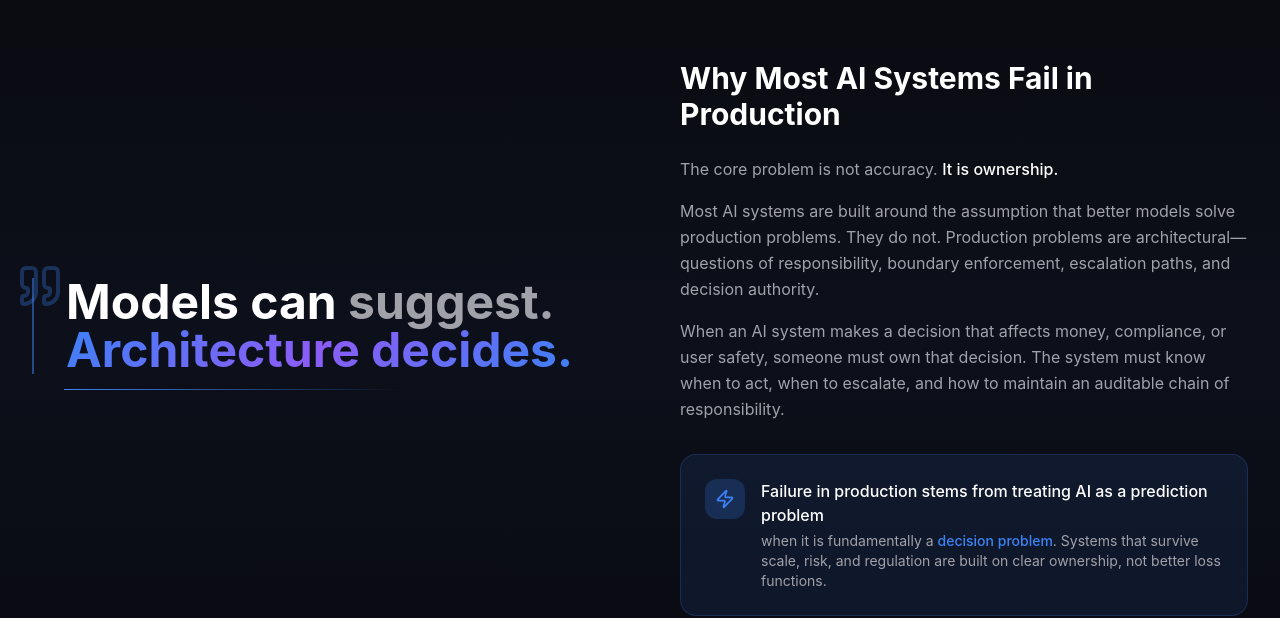
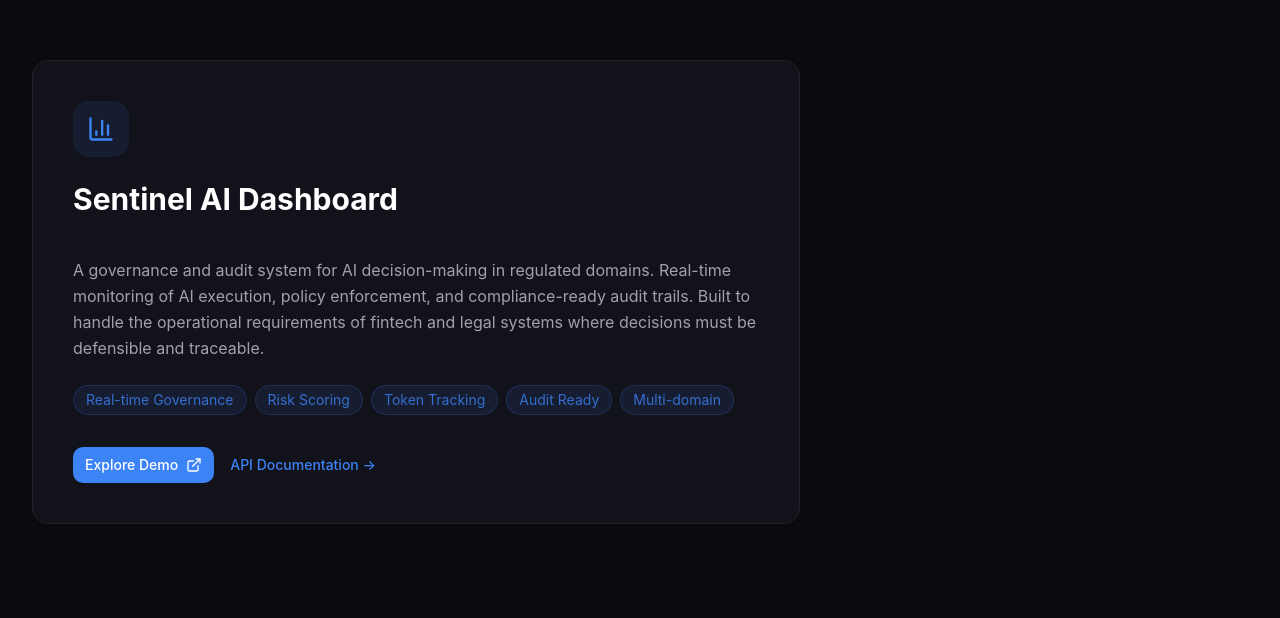
Before and after one commit to cmbessone/cristianbessone-portfolio, a React (Vite) app in the folder app/: page / in a window 1280 px wide. Shown: the part 1860-2478 px from the top of the page. Built offline with nearby package versions, Linux system fonts and the light colour scheme.

Commit message:
sentinelai.dashboard

```diff
--- a/app/src/App.tsx
+++ b/app/src/App.tsx
@@ -1,6 +1,7 @@
 import Navigation from './sections/Navigation';
 import Hero from './sections/Hero';
 import WhatIWorkOn from './sections/WhatIWorkOn';
+import SentinelAIDashboard from './sections/SentinelAIDashboard';
 import Philosophy from './sections/Philosophy';
 import About from './sections/About';
 import Writing from './sections/Writing';
@@ -17,6 +18,7 @@ function App() {
         <main>
           <Hero />
           <WhatIWorkOn />
+          <SentinelAIDashboard />
           <Philosophy />
           <About />
           <Writing />
--- a/app/src/i18n/LanguageContext.tsx
+++ b/app/src/i18n/LanguageContext.tsx
@@ -50,6 +50,18 @@ const translations = {
             'Systems designed to operate under scale, audit requirements, version control, rollback capability, and the organizational realities of regulated industries.',
         },
       ],
+    },
+
+    // Sentinel AI Dashboard
+    sentinel: {
+      title: 'Sentinel AI Dashboard',
+      description:
+        'A governance and audit system for AI decision-making in regulated domains. Real-time monitoring of AI execution, policy enforcement, and compliance-ready audit trails. Built to handle the operational requirements of fintech and legal systems where decisions must be defensible and traceable.',
+      features: ['Real-time Governance', 'Risk Scoring', 'Token Tracking', 'Audit Ready', 'Multi-domain'],
+      cta: 'Explore Demo',
+      apiLink: 'API Documentation',
+      demoUrl: 'https://sentinelai.cristianbessone.com/',
+      apiUrl: 'https://api.cristianbessone.com/docs',
     },
 
     // Philosophy
@@ -199,6 +211,18 @@ const translations = {
       ],
     },
 
+    // Sentinel AI Dashboard
+    sentinel: {
+      title: 'Sentinel AI Dashboard',
+      description:
+        'Un sistema de gobernanza y auditoría para la toma de decisiones de IA en dominios regulados. Monitoreo en tiempo real de ejecución de IA, cumplimiento de políticas y pistas de auditoría listas para cumplimiento. Construido para manejar los requisitos operacionales de sistemas fintech y legales donde las decisiones deben ser defendibles y rastreables.',
+      features: ['Gobernanza en Tiempo Real', 'Scoring de Riesgo', 'Rastreo de Tokens', 'Auditoría Lista', 'Multi-dominio'],
+      cta: 'Explorar Demo',
+      apiLink: 'Documentación API',
+      demoUrl: 'https://sentinelai.cristianbessone.com/dashboard',
+      apiUrl: 'https://api.cristianbessone.com',
+    },
+
     // Philosophy
     philosophy: {
       quote1: 'Los modelos pueden ',
--- /dev/null
+++ b/app/src/sections/SentinelAIDashboard.tsx
@@ -0,0 +1,80 @@
+import { motion } from 'framer-motion';
+import { BarChart3, ExternalLink } from 'lucide-react';
+import { Button } from '@/components/ui/button';
+import { useLanguage } from '@/i18n/LanguageContext';
+
+export default function SentinelAIDashboard() {
+  const { t } = useLanguage();
+
+  return (
+    <section className="relative py-24 sm:py-32">
+      <div className="max-w-7xl mx-auto px-4 sm:px-6 lg:px-8">
+        <motion.div
+          initial={{ opacity: 0, y: 20 }}
+          whileInView={{ opacity: 1, y: 0 }}
+          viewport={{ once: true, margin: '-100px' }}
+          transition={{ duration: 0.6, ease: [0.22, 1, 0.36, 1] }}
+          className="group relative max-w-3xl"
+        >
+          <div className="relative h-full p-8 md:p-10 rounded-2xl bg-dark-100 border border-border transition-all duration-500 hover:border-primary/30 hover:shadow-glow-sm overflow-hidden">
+            {/* Hover gradient overlay */}
+            <div className="absolute inset-0 bg-gradient-to-br from-primary/5 to-transparent opacity-0 group-hover:opacity-100 transition-opacity duration-500" />
+
+            {/* Content */}
+            <div className="relative z-10">
+              <div className="flex items-start justify-between mb-6">
+                <div>
+                  <div className="w-14 h-14 rounded-xl bg-primary/10 flex items-center justify-center mb-6 group-hover:bg-primary/20 transition-colors duration-300">
+                    <BarChart3 className="w-7 h-7 text-primary" />
+                  </div>
+
+                  <h3 className="text-2xl md:text-3xl font-bold text-white mb-4 group-hover:text-primary transition-colors duration-300">
+                    {t.sentinel.title}
+                  </h3>
+                </div>
+              </div>
+
+              <p className="text-muted-foreground leading-relaxed mb-6">
+                {t.sentinel.description}
+              </p>
+
+              <div className="flex flex-wrap gap-2 mb-8">
+                {t.sentinel.features.map((feature) => (
+                  <span
+                    key={feature}
+                    className="inline-flex items-center px-3 py-1 rounded-full text-sm bg-primary/10 text-primary/80 border border-primary/20"
+                  >
+                    {feature}
+                  </span>
+                ))}
+              </div>
+
+              <div className="flex items-center gap-4 flex-wrap">
+                <Button
+                  variant="default"
+                  onClick={() => window.open(t.sentinel.demoUrl, '_blank')}
+                  className="group/btn"
+                >
+                  {t.sentinel.cta}
+                  <ExternalLink className="w-4 h-4 group-hover/btn:translate-x-1 transition-transform" />
+                </Button>
+
+                <a
+                  href={t.sentinel.apiUrl}
+                  target="_blank"
+                  rel="noopener noreferrer"
+                  className="text-primary hover:text-primary/80 text-sm font-medium transition-colors"
+                >
+                  {t.sentinel.apiLink} →
+                </a>
+              </div>
+            </div>
+
+            {/* Corner accent */}
+            <div className="absolute top-0 right-0 w-20 h-20 bg-gradient-to-bl from-primary/10 to-transparent opacity-0 group-hover:opacity-100 transition-opacity duration-500" />
+          </div>
+        </motion.div>
+      </div>
+    </section>
+  );
+}
```
Also changed, not shown: 1 other file (tests, documents, lock files or other folders).
